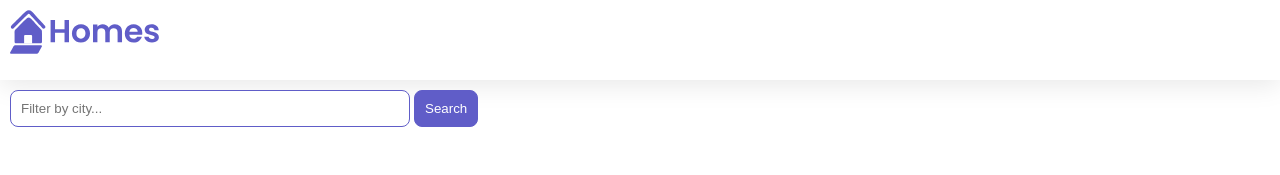
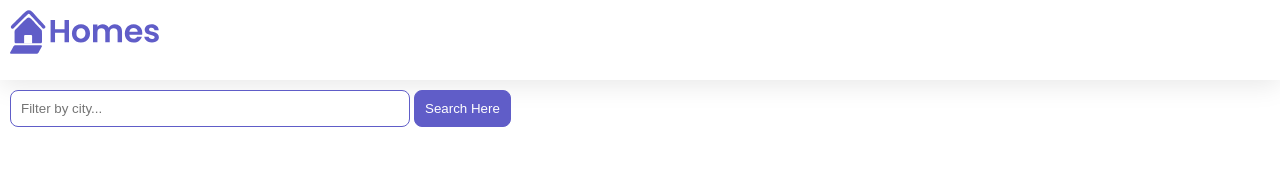
Before and after one commit to Carol254/RealEstateManagementApp, an Angular app: page / in a window 1280 px wide. Shown: the top 175 px of the page. Built offline with nearby package versions, Linux system fonts and the light colour scheme.

Commit message:
few changes made

```diff
--- a/src/app/home/home.component.ts
+++ b/src/app/home/home.component.ts
@@ -13,7 +13,7 @@ import { HousingService } from '../housing.service';
      <section>
     <form>
       <input type="text" placeholder="Filter by city...">
-      <button class="primary" type="button">Search</button>
+      <button class="primary" type="button">Search Here</button>
     </form>
   </section>
 
```
